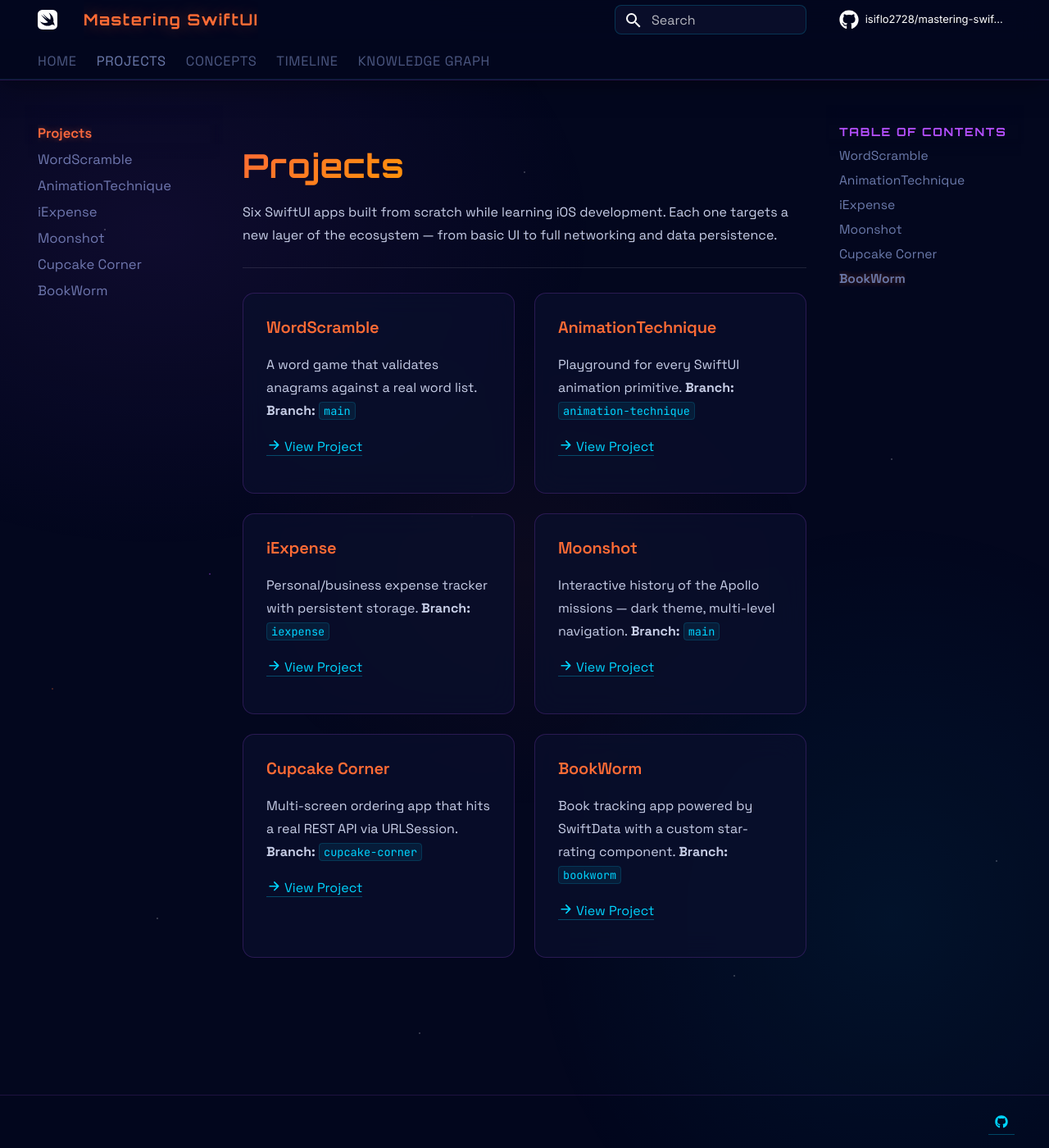
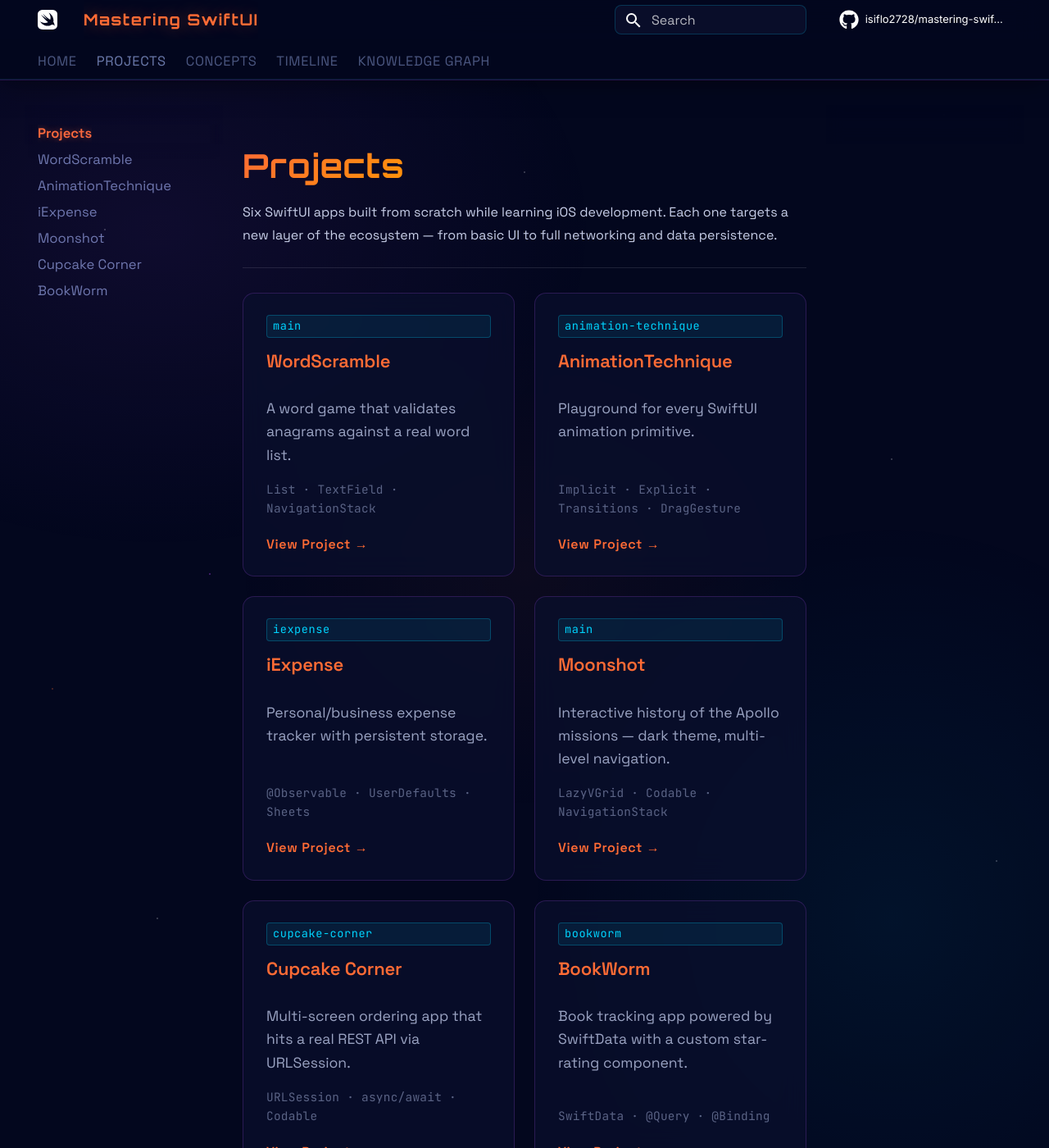
Before and after one commit to isiflo2728/swift-vault, an MkDocs documentation site: the page built from docs/projects/index.md, in a window 1280 px wide and 1400 px high. Shown: the whole window at 82% size. Built offline with MkDocs 1.6.1 and Material for MkDocs 9.7.7, drawn with Linux system fonts in a browser that asks for light colours; comment, search, counter and statistics services are not loaded.

Commit message:
Fix project cards — full card is now clickable

```diff
--- a/docs/projects/index.md
+++ b/docs/projects/index.md
@@ -4,66 +4,54 @@
 
 ---
 
-<div class="project-grid" markdown>
+<div class="project-grid">
 
-<div class="project-card" markdown>
+<a class="project-card" href="wordscramble/">
+  <div class="card-tag">main</div>
+  <h3>WordScramble</h3>
+  <p>A word game that validates anagrams against a real word list.</p>
+  <div class="card-concepts">List · TextField · NavigationStack</div>
+  <div class="card-cta">View Project →</div>
+</a>
 
-### WordScramble
-A word game that validates anagrams against a real word list.
-**Branch:** `main`
+<a class="project-card" href="animation-technique/">
+  <div class="card-tag">animation-technique</div>
+  <h3>AnimationTechnique</h3>
+  <p>Playground for every SwiftUI animation primitive.</p>
+  <div class="card-concepts">Implicit · Explicit · Transitions · DragGesture</div>
+  <div class="card-cta">View Project →</div>
+</a>
 
-[:octicons-arrow-right-16: View Project](wordscramble.md)
+<a class="project-card" href="iexpense/">
+  <div class="card-tag">iexpense</div>
+  <h3>iExpense</h3>
+  <p>Personal/business expense tracker with persistent storage.</p>
+  <div class="card-concepts">@Observable · UserDefaults · Sheets</div>
+  <div class="card-cta">View Project →</div>
+</a>
+
+<a class="project-card" href="moonshot/">
+  <div class="card-tag">main</div>
+  <h3>Moonshot</h3>
+  <p>Interactive history of the Apollo missions — dark theme, multi-level navigation.</p>
+  <div class="card-concepts">LazyVGrid · Codable · NavigationStack</div>
+  <div class="card-cta">View Project →</div>
+</a>
+
+<a class="project-card" href="cupcake-corner/">
+  <div class="card-tag">cupcake-corner</div>
+  <h3>Cupcake Corner</h3>
+  <p>Multi-screen ordering app that hits a real REST API via URLSession.</p>
+  <div class="card-concepts">URLSession · async/await · Codable</div>
+  <div class="card-cta">View Project →</div>
+</a>
+
+<a class="project-card" href="bookworm/">
+  <div class="card-tag">bookworm</div>
+  <h3>BookWorm</h3>
+  <p>Book tracking app powered by SwiftData with a custom star-rating component.</p>
+  <div class="card-concepts">SwiftData · @Query · @Binding</div>
+  <div class="card-cta">View Project →</div>
+</a>
 
 </div>
-
-<div class="project-card" markdown>
-
-### AnimationTechnique
-Playground for every SwiftUI animation primitive.
-**Branch:** `animation-technique`
-
-[:octicons-arrow-right-16: View Project](animation-technique.md)
-
-</div>
-
-<div class="project-card" markdown>
-
-### iExpense
-Personal/business expense tracker with persistent storage.
-**Branch:** `iexpense`
-
-[:octicons-arrow-right-16: View Project](iexpense.md)
-
-</div>
-
-<div class="project-card" markdown>
-
-### Moonshot
-Interactive history of the Apollo missions — dark theme, multi-level navigation.
-**Branch:** `main`
-
-[:octicons-arrow-right-16: View Project](moonshot.md)
-
-</div>
-
-<div class="project-card" markdown>
-
-### Cupcake Corner
-Multi-screen ordering app that hits a real REST API via URLSession.
-**Branch:** `cupcake-corner`
-
-[:octicons-arrow-right-16: View Project](cupcake-corner.md)
-
-</div>
-
-<div class="project-card" markdown>
-
-### BookWorm
-Book tracking app powered by SwiftData with a custom star-rating component.
-**Branch:** `bookworm`
-
-[:octicons-arrow-right-16: View Project](bookworm.md)
-
-</div>
-
-</div>
--- a/docs/stylesheets/extra.css
+++ b/docs/stylesheets/extra.css
@@ -315,7 +315,9 @@
   margin: 1.5rem 0;
 }
 
-.project-card {
+a.project-card {
+  display: flex;
+  flex-direction: column;
   background: var(--space-card);
   backdrop-filter: blur(16px);
   border: 1px solid rgba(180,79,255,0.2);
@@ -324,33 +326,83 @@
   transition: border-color 0.3s, box-shadow 0.3s, transform 0.3s;
   position: relative;
   overflow: hidden;
+  text-decoration: none !important;
+  border-bottom: 1px solid rgba(180,79,255,0.2) !important;
+  cursor: pointer;
 }
 
-.project-card::before {
+a.project-card::before {
   content: '';
   position: absolute;
   top: -50%;
   left: -50%;
   width: 200%;
   height: 200%;
-  background: radial-gradient(circle at center, rgba(180,79,255,0.04) 0%, transparent 60%);
+  background: radial-gradient(circle at center, rgba(180,79,255,0.05) 0%, transparent 60%);
   opacity: 0;
   transition: opacity 0.3s;
+  pointer-events: none;
 }
 
-.project-card:hover::before { opacity: 1; }
+a.project-card:hover::before { opacity: 1; }
 
-.project-card:hover {
-  border-color: var(--neon-orange);
+a.project-card:hover {
+  border-color: var(--neon-orange) !important;
   box-shadow: 0 0 30px rgba(255,107,53,0.2), 0 4px 20px rgba(0,0,0,0.4);
   transform: translateY(-3px);
+  text-shadow: none;
 }
 
-.project-card h3 {
-  margin-top: 0 !important;
+a.project-card h3 {
+  margin-top: 0.4rem !important;
+  margin-bottom: 0.5rem !important;
   color: var(--neon-orange) !important;
   font-family: 'Space Grotesk', sans-serif !important;
   -webkit-text-fill-color: var(--neon-orange) !important;
+  font-size: 1.1rem;
+}
+
+a.project-card p {
+  color: #9aa3c2;
+  font-size: 0.88rem;
+  line-height: 1.6;
+  margin-bottom: 0.8rem;
+  flex: 1;
+}
+
+.card-tag {
+  display: inline-block;
+  background: rgba(0,212,255,0.08);
+  border: 1px solid rgba(0,212,255,0.25);
+  border-radius: 4px;
+  color: var(--neon-blue) !important;
+  font-size: 0.68rem;
+  font-family: 'JetBrains Mono', monospace;
+  padding: 2px 7px;
+  letter-spacing: 0.04em;
+  margin-bottom: 0.2rem;
+}
+
+.card-concepts {
+  font-size: 0.72rem;
+  color: #5a6385;
+  font-family: 'JetBrains Mono', monospace;
+  margin-bottom: 1rem;
+  letter-spacing: 0.02em;
+}
+
+.card-cta {
+  font-size: 0.8rem;
+  font-weight: 600;
+  color: var(--neon-orange);
+  font-family: 'Space Grotesk', sans-serif;
+  letter-spacing: 0.04em;
+  margin-top: auto;
+  transition: letter-spacing 0.2s;
+}
+
+a.project-card:hover .card-cta {
+  letter-spacing: 0.08em;
 }
 
 /* ── Search ──────────────────────────────────────────────────────────────── */
```
